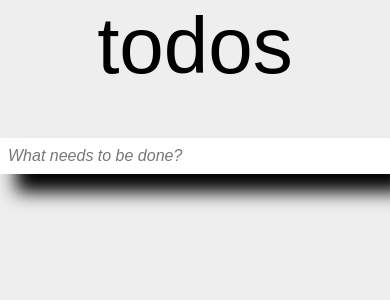
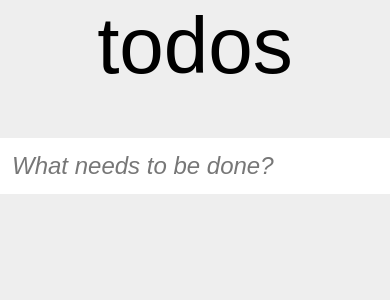
Before and after one commit to ccouzens/golang-todo-webapp, a Preact app in the folder vite_version/todo-mvc-ssr/: page / in a window 390 px wide. Shown: the top 300 px of the page. Built offline with nearby package versions, Linux system fonts and the light colour scheme.

Commit message:
Improve support for narrow screens

```diff
--- a/vite_version/todo-mvc-ssr/src/index.css
+++ b/vite_version/todo-mvc-ssr/src/index.css
@@ -3,7 +3,7 @@
 	--text-color: #000;
 	--main-background-color: #fff;
 	--placeholder-color: #777;
-	--shadow-color: #000;
+	--shadow-color: #0003;
 	background-color: var(--background-color);
 	color: var(--text-color);
 }
@@ -13,6 +13,7 @@
 		--background-color: #333;
 		--text-color: #fff;
 		--main-background-color: #000;
+		--shadow-color: #fff3;
 	}
 }
 
@@ -25,6 +26,12 @@ input {
 body {
 	max-width: 30em;
 	margin: 0 auto;
+}
+
+@media (min-width: 33em) {
+	main {
+		box-shadow: 0 0 calc(max(1lh, 1em)) var(--shadow-color);
+	}
 }
 
 h1 {
@@ -47,6 +54,10 @@ input[type="submit"] {
 	cursor: pointer;
 }
 
+input[type="text"] {
+	width: 100%;
+}
+
 main {
 	background-color: var(--main-background-color);
 	display: grid;
@@ -54,13 +65,6 @@ main {
 	align-items: stretch;
 	font-size: 1.5em;
 	grid-auto-rows: 2lh;
-	box-shadow: 1em 1lh calc(max(1lh, 1em)) var(--shadow-color);
-}
-
-@media (max-width: 70em) {
-	main {
-		font-size: 1em;
-	}
 }
 
 .todo form,
```
